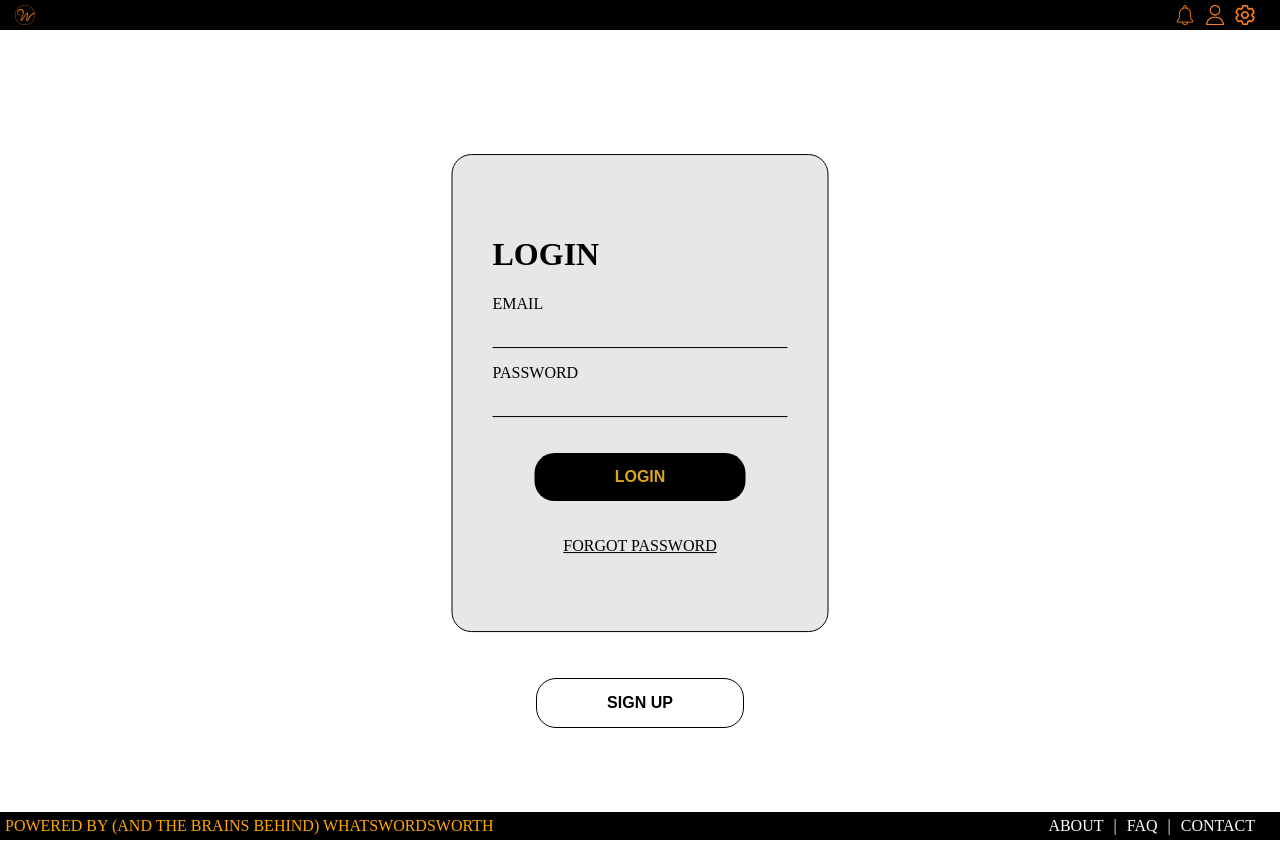
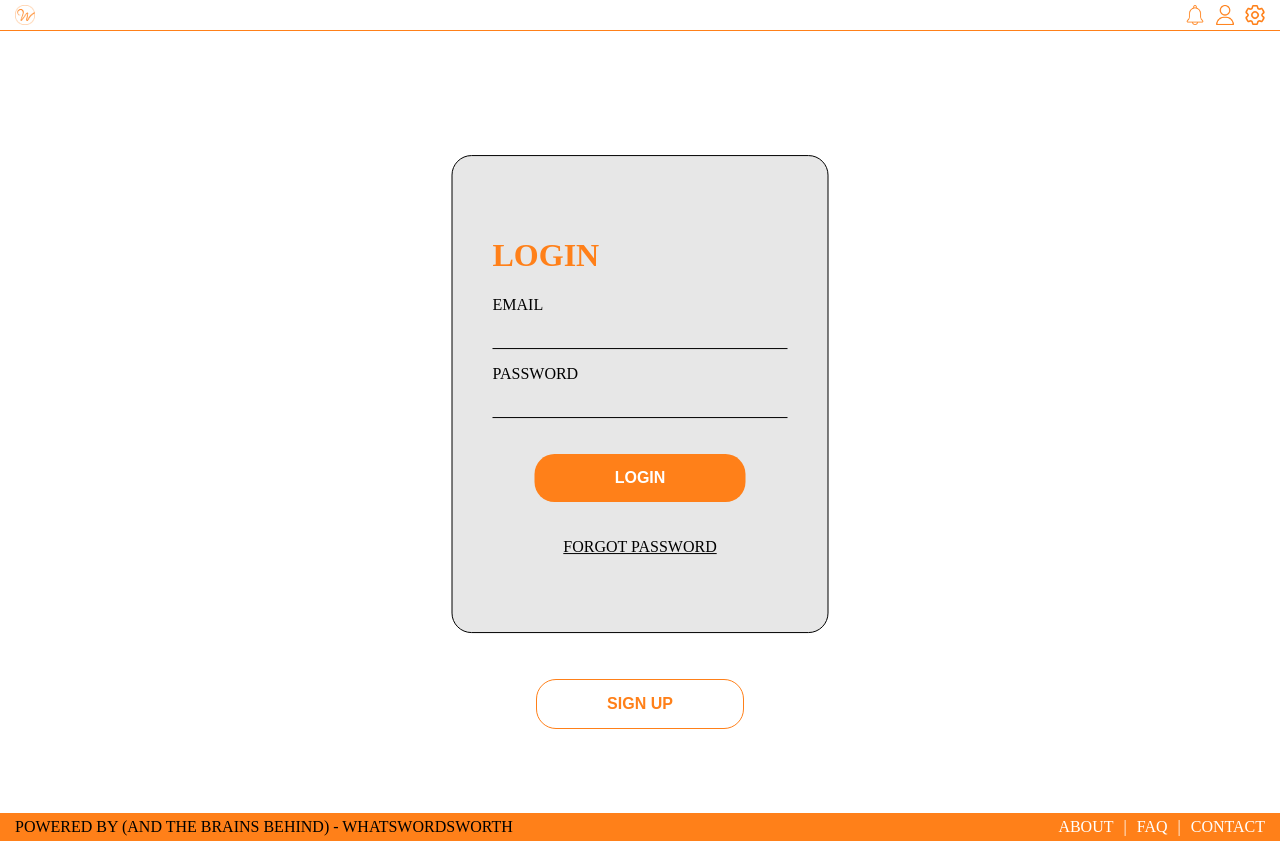
Before and after one commit to Hungr-yy/DaedaleanProj, a Django app: page /login in a window 1280 px wide. Run offline with Django 4.2, Linux system fonts and the light colour scheme.

Commit message:
Update login.html

```diff
--- a/templates/login.html
+++ b/templates/login.html
@@ -45,8 +45,8 @@
         }
 
         .nav {
-            background-color: black;
-            color: #fff;
+            border-bottom: 1px solid rgb(255, 128, 25);
+            color: white;
             padding: 5px;
             display: flex;
             justify-content: space-between;
@@ -63,7 +63,7 @@
             display: flex;
             justify-content: flex-end;
             align-items: center;
-            margin-right: 20px;
+            margin-right: 10px;
         }
 
         .icons a:not(:last-child) {
@@ -71,15 +71,15 @@
         }
 
         .footer {
-            background-color: black;
-            color: orange;
+            background-color: rgb(255, 128, 25);
+            color: black;
             padding: 5px;
             display: flex;
             justify-content: space-between;
             align-items: center;
             font-size: 16px;
             left: 0;
-            bottom: 0;
+            margin-top: auto;
         }
 
         .foot {
@@ -87,7 +87,7 @@
             display: flex;
             justify-content: flex-end;
             align-items: center;
-            margin-right: 20px;
+            margin-right: 10px;
             font-size: 16px;
         }
 
@@ -119,7 +119,7 @@
         }
 
         .submit_button {
-            background-color: black;
+            background-color: rgb(255, 128, 25);
             padding: 15px 80px;
             font-size: 16px;
             font-weight: bold;
@@ -127,7 +127,7 @@
             outline: none;
             border: none;
             cursor: pointer;
-            color: goldenrod;
+            color: white;
         }
 
         .register {
@@ -139,13 +139,21 @@
             outline: none;
             border: none;
             text-decoration: none;
-            color: black;
-            border: 1px solid black;
+            color: rgb(255, 128, 25);
+            border: 1px solid rgb(255, 128, 25);
             cursor: pointer;
         }
 
         .passwordreset {
             color: black;
+        }
+
+        .credits {
+            margin-left: 10px;
+        }
+
+        h1 {
+            color: rgb(255, 128, 25);
         }
 
     </style>
@@ -185,6 +193,10 @@
                 {% csrf_token %}
                 <p align="left">EMAIL</p>
                 <input class="input_line" type="email" name="email" />
+                <!-- If using username in default User model for login
+                <p align="left">USERNAME</p>
+                <input class="input_line" type="username" name="username" />
+                -->
                 <p align="left">PASSWORD</p>
                 <input class="input_line" type="password" name="password" />
                 <br><br><br>
@@ -207,7 +219,9 @@
 </div>
 
 <footer class="footer">
-    POWERED BY (AND THE BRAINS BEHIND) WHATSWORDSWORTH
+    <div class="credits">
+        POWERED BY (AND THE BRAINS BEHIND) - WHATSWORDSWORTH
+    </div>
 
     <div class="foot">
         <a href="about">ABOUT</a>|
```
